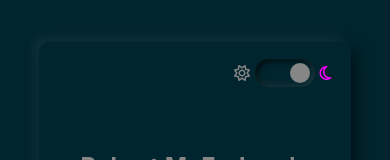
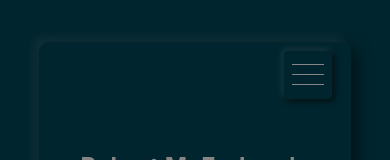
Before and after one commit to Robztar/rob-portfolio, a React (Vite) app in the folder rob-portfolio/: page / in a window 390 px wide. Shown: the top 160 px of the page. Built offline with nearby package versions, Linux system fonts and the light colour scheme.

Commit message:
Overhaul of floating widgets
The background and layout controllers have been moved into a single floating menu.
Updates have been made to the Store to accommodate this change.
Some code refactoring has been done.

```diff
--- a/rob-portfolio/src/App.tsx
+++ b/rob-portfolio/src/App.tsx
@@ -1,17 +1,18 @@
-import { uiStore } from './hooks/myStore'
+import { windStore,uiStore } from './hooks/myStore'
 
 import { Default } from './components/PageFormats/Default'
-import { Simplified } from './components/PageFormats/Simplified';
-import { Emulator } from './components/PageFormats/Emulator';
+import { Simplified } from './components/PageFormats/Simplified'
+import { Emulator } from './components/PageFormats/Emulator'
 
 
 function App() {
+  const {menu, switchMenu} = windStore();
   const {pageFormat, bgDark, setFormat, switchBG } = uiStore();
-  // default /or/ simple /or/ emulator
 
+  {/* Background Colour Mode Selector */}
   const BGCtrl = () =>{
     return(
-        <div className={`bg-ctrl-cont ${bgDark? '': 'light-mode'}`}>
+      <div className='bg-ctrl'>
         <i className={`far fa-sun ${bgDark? '': 'active'}`}></i>
         <label className="bg-toggle">
           <input
@@ -27,9 +28,10 @@ function App() {
       </div>
     )
   }
+  {/* Layout Mode Controller */}
   const LayoutCtrl = () =>{
       return(
-        <div className={`layout-ctrl-cont ${bgDark? '': 'light-mode'}`}>
+        <div className='layout-ctrl-cont'>
           <div
             className={`layout-ctrl ${pageFormat === 'default'?'active':''}`}
             onClick={()=>{
@@ -55,12 +57,30 @@ function App() {
       )
   }
 
+  const UICtrlr = () =>{
+      return(
+        <div className={`float-menu-cont ${menu? 'active': ''} ${bgDark? '': 'light-mode'}`}>
+          <div
+            className={`menu-toggle ${menu? 'active': ''}`}
+            onClick={()=>{
+                switchMenu();
+            }}
+          >
+            <div className='tripbar'></div>
+          </div>
+          <div className='menu-body'>
+            <BGCtrl />
+            <LayoutCtrl />
+          </div>
+        </div>
+      )
+  }
+
 
   if(pageFormat === 'default'){
     return (
       <>
-        <BGCtrl />
-        <LayoutCtrl />
+        <UICtrlr />
         <Default />
       </>
 
@@ -69,8 +89,7 @@ function App() {
   else if(pageFormat === 'simple'){
     return (
       <>
-        <BGCtrl />
-        <LayoutCtrl />
+        <UICtrlr />
         <Simplified />
       </>
     )
@@ -78,8 +97,7 @@ function App() {
   else if(pageFormat === 'emulator'){
     return (
       <>
-        <BGCtrl />
-        <LayoutCtrl />
+        <UICtrlr />
         <Emulator />
       </>
     )
@@ -92,35 +110,3 @@ function App() {
 }
 
 export default App
-
-
-// function App() {
-//   const [count, setCount] = useState(0)
-
-//   return (
-//     <div className="App">
-//       <div>
-//         <a href="https://vitejs.dev" target="_blank" title='Click to learn more'>
-//           <img src="/vite.svg" className="logo" alt="Vite logo" />
-//         </a>
-//         <a href="https://reactjs.org" target="_blank" title='Click to learn more'>
-//           <img src={reactLogo} className="logo react" alt="React logo" />
-//         </a>
-//       </div>
-//       <h1>Vite + React</h1>
-//       <div className="card">
-//         <button onClick={() => setCount((count) => count + 1)}>
-//           count is {count}
-//         </button>
-//         <p>
-//           <code>src/App.tsx</code> Has been edited... HMR works!
-//         </p>
-//       </div>
-//       <p className="read-the-docs">
-//         Click on the Vite and React logos to learn more
-//       </p>
-//     </div>
-//   )
-// }
-
-// export default App
--- a/rob-portfolio/src/css/style.css
+++ b/rob-portfolio/src/css/style.css
@@ -30,18 +30,101 @@ body {
   overflow: hidden;
 }
 
-.bg-ctrl-cont {
+.float-menu-cont {
   position: absolute;
-  top: 7.5vh;
-  right: 2.5vw;
+  top: 6.5vh;
+  right: 3.75vw;
   z-index: 10;
+  display: flex;
+  flex-direction: column;
+  align-items: center;
+  justify-content: center;
+  -moz-column-gap: 0.3rem;
+       column-gap: 0.3rem;
+  border-radius: 4px;
+  box-shadow: -2px -2px 6px rgba(255, 255, 255, 0.1), 2px 2px 6px rgba(0, 0, 0, 0.8);
+  -webkit-backdrop-filter: blur(2px);
+          backdrop-filter: blur(2px);
+}
+
+.float-menu-cont.active {
+  width: 20rem;
+  height: 20rem;
+  display: flex;
+  align-items: flex-end;
+  justify-content: start;
+  border-radius: 10px;
+  background: rgba(255, 255, 255, 0.05);
+  box-shadow: 0px 0px 12px rgba(255, 0, 255, 0.1);
+}
+
+.menu-toggle {
+  height: 3rem;
+  width: 3rem;
+  display: flex;
+  align-items: center;
+  justify-content: center;
+  cursor: pointer;
+}
+
+.tripbar {
+  width: 2rem;
+  height: 1.5px;
+  border-radius: 2px;
+  background: #868686;
+  transition: 0.5s;
+  position: relative;
+}
+
+.tripbar:before, .tripbar:after {
+  content: "";
+  position: absolute;
+  width: inherit;
+  height: inherit;
+  background: #868686;
+  transition: 0.5s;
+  transform: translateY(-10px);
+}
+
+.tripbar:after {
+  transform: translateY(10px);
+}
+
+.menu-toggle.active .tripbar {
+  transition: 0.5s;
+  transform: rotate(360deg);
+  background-color: transparent;
+}
+
+.menu-toggle.active .tripbar:before {
+  transition: 0.5s;
+  transform: translateY(0) rotate(45deg);
+}
+
+.menu-toggle.active .tripbar:after {
+  transform: translateY(0) rotate(-45deg);
+}
+
+.menu-body {
+  display: none;
+}
+
+.float-menu-cont.active .menu-body {
+  width: 100%;
+  display: flex;
+  flex-direction: column;
+  align-items: center;
+  gap: 1rem;
+}
+
+.bg-ctrl {
   display: flex;
   align-items: center;
   justify-content: center;
   -moz-column-gap: 0.3rem;
        column-gap: 0.3rem;
 }
-.bg-ctrl-cont i.active {
+.bg-ctrl i.active {
   color: #ff00ff;
 }
 
@@ -92,11 +175,6 @@ input:checked + .bg-slider:before {
 }
 
 .layout-ctrl-cont {
-  position: absolute;
-  top: 7.5vh;
-  right: 50vw;
-  left: 50vw;
-  z-index: 10;
   display: flex;
   align-items: center;
   justify-content: center;
@@ -123,16 +201,18 @@ input:checked + .bg-slider:before {
   transition: 0.5s;
 }
 
-.bg-ctrl-cont.light-mode .bg-slider {
+.light-mode .tripbar, .light-mode .tripbar:before, .light-mode .tripbar:after {
+  background: #00252e;
+}
+.light-mode .bg-ctrl .bg-slider {
   box-shadow: -6px -6px 20px rgba(255, 255, 255, 0.2), 6px 6px 20px rgba(70, 70, 70, 0.4), inset -6px -6px 20px rgba(255, 255, 255, 0.2), inset 6px 6px 20px rgba(70, 70, 70, 0.4);
 }
-.bg-ctrl-cont.light-mode i {
+.light-mode .bg-ctrl i {
   color: #00252e;
 }
-.bg-ctrl-cont.light-mode i.active {
+.light-mode .bg-ctrl i.active {
   color: #ff00ff;
 }
-
 .light-mode .layout-ctrl {
   background: #868686;
   color: #00252e;
@@ -1180,8 +1260,8 @@ input:checked + .bg-slider:before {
     height: 0.1rem;
     border-radius: 3px;
   }
-  .bg-ctrl-cont {
-    top: 7vh;
+  .float-menu-cont {
+    top: 6vh;
     right: 15vw;
   }
   .home {
--- a/rob-portfolio/src/css/style.scss
+++ b/rob-portfolio/src/css/style.scss
@@ -31,6 +31,7 @@ $light-color: #868686;
 $accent-color: #ff00ff;
 // $light-color: #ffffffaa;
 // $accent-color: yellowgreen;
+// $accent-color: palevioletred;
 
 
 // @media (prefers-color-scheme: light) {
@@ -63,8 +64,6 @@ $accent-color: #ff00ff;
 
 
 
-// ----- Good Stuff
-
 body{
      margin: 0;
      background: $dark-color;
@@ -72,13 +71,94 @@ body{
      overflow: hidden;
 }
 
-.bg-ctrl-cont{
+// ---- Floating Menu ----
+.float-menu-cont{
      // background: red;
      position: absolute;
-     top: 7.5vh;
-     right: 2.5vw;
+     top: 6.5vh;
+     right: 3.75vw;
      z-index: 10;
 
+     display: flex;
+     flex-direction: column;
+     align-items: center;
+     justify-content: center;
+     column-gap: 0.3rem;
+     border-radius: 4px;
+     box-shadow: -2px -2px 6px rgba(255, 255, 255, 0.1),
+          2px 2px 6px rgba(0, 0, 0, 0.8);
+     backdrop-filter: blur(2px);
+}
+.float-menu-cont.active{
+     width: 20rem;
+     height: 20rem;
+     display: flex;
+     align-items: flex-end;
+     justify-content: start;
+     border-radius: 10px;
+     background: rgba(255, 255, 255, 0.05);
+     box-shadow: 0px 0px 12px rgba(255, 0, 255, 0.1);
+}
+// Menu toggle (Hamburger Style)
+.menu-toggle{
+     // background: blueviolet;
+     height: 3rem;
+     width: 3rem;
+     display: flex;
+     align-items: center;
+     justify-content: center;
+     cursor: pointer;
+}
+
+.tripbar{
+     width: 2rem;
+     height: 1.5px;
+     border-radius: 2px;
+     background: $light-color;
+     transition: 0.5s;
+     position: relative;
+}
+.tripbar:before, .tripbar:after{
+     content: "";
+     position: absolute;
+     width: inherit;
+     height: inherit;
+     background: $light-color;
+     transition: 0.5s;
+     transform: translateY(-10px);
+}
+.tripbar:after{
+     transform: translateY(10px);
+}
+.menu-toggle.active .tripbar{
+     transition: 0.5s;
+     transform: rotate(360deg);
+     background-color: transparent;
+}
+.menu-toggle.active .tripbar:before{
+     transition: 0.5s;
+     transform: translateY(0) rotate(45deg);
+}
+.menu-toggle.active .tripbar:after{
+     transform: translateY(0) rotate(-45deg);
+}
+
+// Menu Body
+.menu-body{
+     display: none;
+}
+.float-menu-cont.active .menu-body{
+     // background: palevioletred;
+     width: 100%;
+     display: flex;
+     flex-direction: column;
+     align-items: center;
+     gap: 1rem;
+}
+
+// Background Slider
+.bg-ctrl{
+     // background: teal;
      display: flex;
      align-items: center;
      justify-content: center;
@@ -87,7 +167,6 @@ body{
           color: $accent-color;
      }
 }
-
 .bg-toggle{
      position: relative;
      display: inline-block;
@@ -124,23 +203,16 @@ body{
      background: $dark-color;
      transition: 1s;
 }
-
 input:checked + .bg-slider {
      background: $dark-color;
 }
-
 input:checked + .bg-slider:before {
      background: $light-color;
      transform: translateX(31px);
 }
 
+// Layout Controller
 .layout-ctrl-cont{
-     position: absolute;
-     top: 7.5vh;
-     right: 50vw;
-     left: 50vw;
-     z-index: 10;
-
      display: flex;
      align-items: center;
      justify-content: center;
@@ -164,7 +236,13 @@ input:checked + .bg-slider:before {
           inset 2px 2px 6px rgba(0, 0, 0, 0.8);
      transition: 0.5s;
 }
-.bg-ctrl-cont.light-mode{
+
+// Floating Menu - lightmode
+.light-mode{
+     .tripbar, .tripbar:before, .tripbar:after{
+          background: $dark-color;
+     }
+     .bg-ctrl{
           .bg-slider {
                box-shadow: -6px -6px 20px rgba(255, 255, 255, 0.2),
                     6px 6px 20px rgba(70, 70, 70, 0.4),
@@ -176,7 +254,6 @@ input:checked + .bg-slider:before {
                color: $accent-color;
           }
      }
-.light-mode{
      .layout-ctrl{
           background: $light-color;
           color: $dark-color;
@@ -1227,22 +1304,11 @@ input:checked + .bg-slider:before {
      .layout-ctrl-cont{
           display: none;
      }
-     // .timeline{
-     //      // margin: 50px auto;
-     // }
      .timeline::after{
           left: 31px;
      }
      .new-timeline::after{
           left: 31px;
-     }
-     .node-cont{
-          // width: 100%;
-          // width: calc(350px - 60px);
-          // padding-left: 80px;
-          // padding-right: 25px;
-          // padding: 5px 30px;
-          // font-size: 13px;
      }
      .right-node{
           left: 0;
@@ -1271,8 +1337,8 @@ input:checked + .bg-slider:before {
           height: 0.1rem;
           border-radius: 3px;
      }
-     .bg-ctrl-cont{
-          top: 7vh;
+     .float-menu-cont{
+          top: 6vh;
           right: 15vw;
      }
      .home{
--- a/rob-portfolio/src/hooks/myStore.ts
+++ b/rob-portfolio/src/hooks/myStore.ts
@@ -3,11 +3,13 @@ import {persist} from 'zustand/middleware'
 
 // abstraction for the state properties and methods
 interface WindState {
+     menu: boolean
      elem: string
      yearLine: string
      techSkill: string
      softSkill: string
      activeProj: string
+     switchMenu: () => void
      setElem: (by: string) => void
      initWind: () => void
      setYLine: (by: string) => void
@@ -24,17 +26,21 @@ interface UIState {
 
 // store for the window configuration states
 export const windStore = create<WindState>()((set) => ({
+     menu: false,
      elem: 'home',  // stores the selected window
      yearLine: '',  // stores the selected academic year
      techSkill: '',  //
      softSkill: '',  //
      activeProj: '',  //
+     switchMenu: () =>{
+          set((state) => ({menu: !state.menu }))
+     },
      setElem: (newElem) => {
           set(() => ({ elem: newElem }))
           console.log('store is working. elem is now: '+ newElem)
      }, // activates the selected window
      initWind: () => {
-          set(() => ({ yearLine:'', techSkill:'', softSkill:'', activeProj: '' }))
+          set(() => ({ menu: false, yearLine: '', techSkill: '', softSkill: '', activeProj: '' }))
           console.log('reset all')
      }, // resets all wind attributes
      setYLine: (newYLine) => set(() => ({ yearLine: newYLine })), //
```
Also changed, not shown: 1 other file (tests, documents, lock files or other folders). Lines whose indentation alone changed are shown as unchanged.
